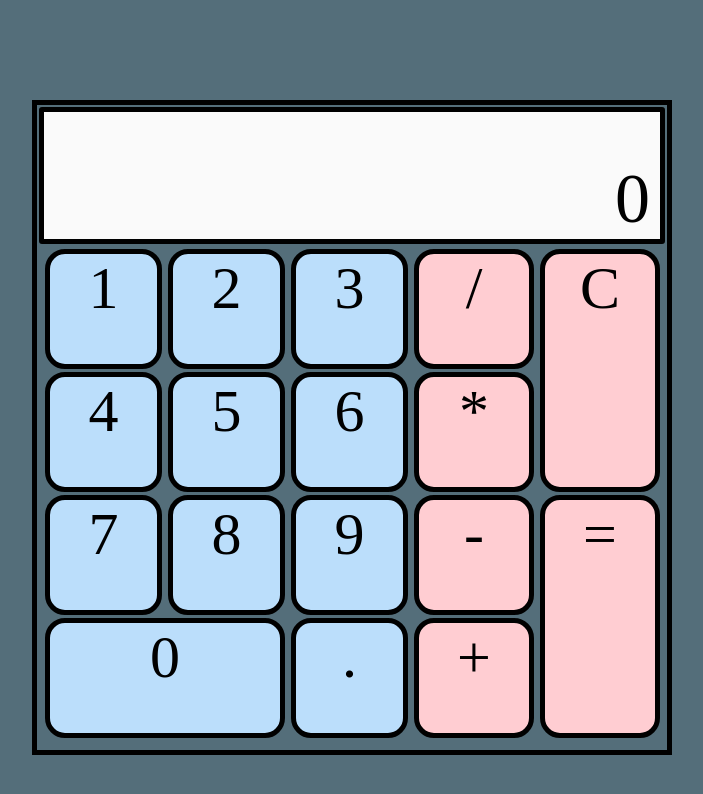
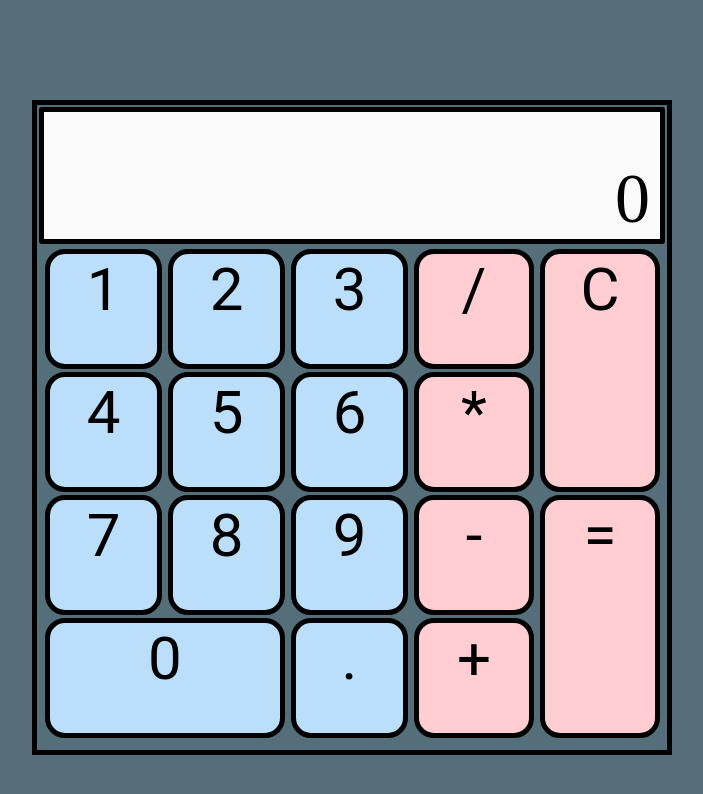
Before and after one commit to mrBeniek/Calculator, a React (Create React App) app: page / in a window 1280 px wide. Shown: the top 794 px of the page, without its empty margins (288-991 px from the left). Built offline with nearby package versions, Linux system fonts and the light colour scheme.

Commit message:
New font added

```diff
--- a/src/App.scss
+++ b/src/App.scss
@@ -1,13 +1,12 @@
 @font-face {
- font-family: 'digitalism';
- src: url('./Assets/digitalism.ttf') format('ttf');
+ font-family: digital;
+ src: url('./Assets/digital-7.ttf') format('ttf');
 }
 
-// src: url('/Fonts/CaviarDreams.ttf') format('ttf');
 
 body {
   background-color: #546E7A;
-  font-family: 'digitalism';
+  font-family: Roboto;
 }
 
 #main {
@@ -28,7 +27,7 @@ body {
   box-sizing: border-box;
   border: solid black 5px;
   border-radius: 3px;
-  font-family: 'digitalism';
+  font-family: digital;
   margin: 2px;
   min-width: 600px;
   min-height: 130px;
```
Also changed, not shown: src/Assets/digital-7.ttf (added).
